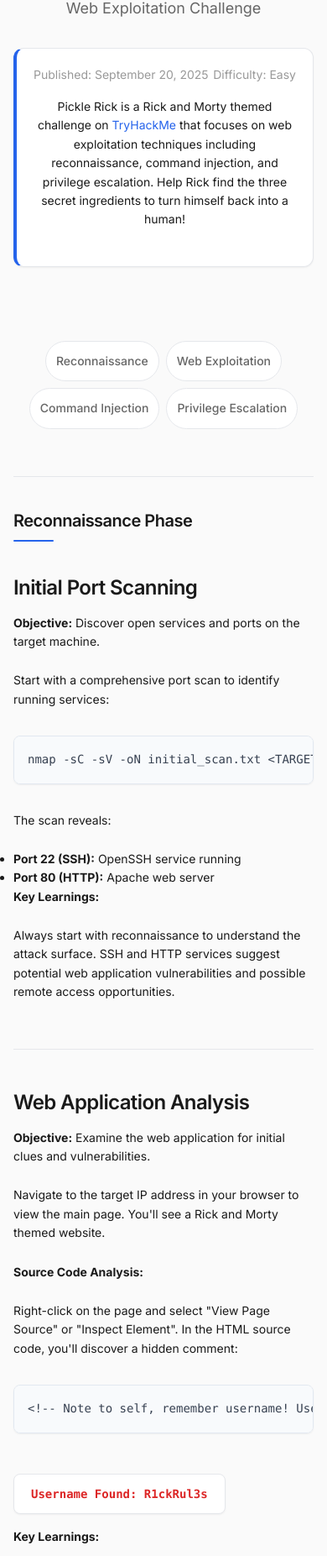
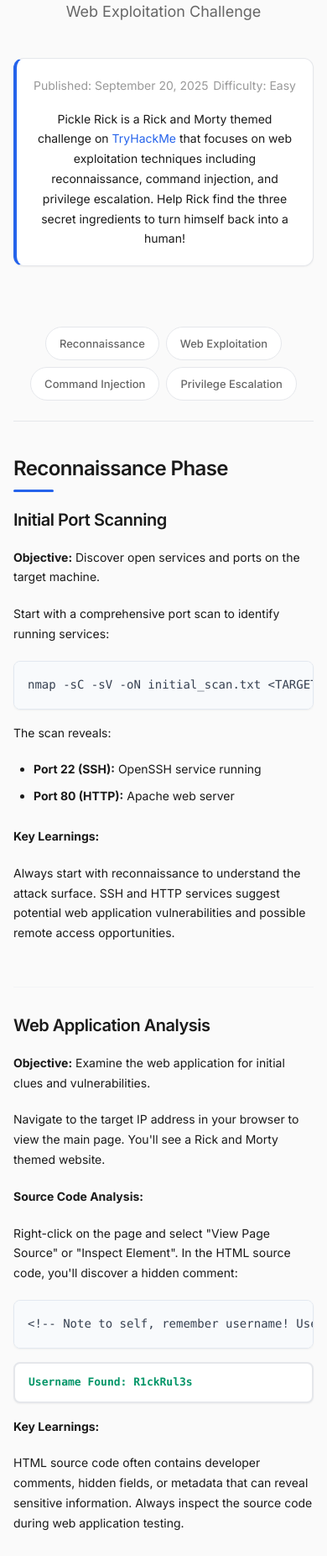
Before and after one commit to JVanDenHurk/writeups, a plain HTML site: page writeups/pickle-rick.html in a window 390 px wide. Shown: the part 147-2000 px from the top of the page at 84% size. Drawn offline with Linux system fonts and the light colour scheme.

Commit message:
Updating CSS

```diff
--- a/assets/style.css
+++ b/assets/style.css
@@ -53,7 +53,7 @@
 
 body {
   font-family: var(--body-font);
-  line-height: 1.6;
+  line-height: 1.7;
   background-color: var(--bg-color);
   color: var(--text-color);
   font-size: 16px;
@@ -64,7 +64,7 @@ body {
 
 /* Container */
 .container {
-  max-width: 768px;
+  max-width: 800px;
   margin: 0 auto;
   padding: 3rem 2rem;
 }
@@ -73,24 +73,23 @@ body {
 h1, h2, h3, h4, h5, h6 {
   font-family: var(--heading-font);
   font-weight: 600;
-  line-height: 1.25;
-  margin-bottom: 1.5rem;
+  line-height: 1.3;
   letter-spacing: -0.025em;
   color: var(--text-color);
 }
 
 h1 {
-  font-size: 2.25rem;
+  font-size: 2.5rem;
   font-weight: 700;
-  margin-bottom: 0.75rem;
+  margin-bottom: 0.5rem;
   text-align: center;
   letter-spacing: -0.05em;
 }
 
 h2 {
-  font-size: 1.875rem;
-  margin-top: 3rem;
-  margin-bottom: 1.5rem;
+  font-size: 2rem;
+  margin-top: 4rem;
+  margin-bottom: 2rem;
   position: relative;
   padding-bottom: 0.75rem;
 }
@@ -101,26 +100,29 @@ h2::after {
   bottom: 0;
   left: 0;
   width: 48px;
-  height: 2px;
+  height: 3px;
   background-color: var(--primary-color);
-  border-radius: 1px;
+  border-radius: 2px;
 }
 
 h3 {
   font-size: 1.5rem;
   margin-top: 2.5rem;
-  margin-bottom: 1rem;
+  margin-bottom: 1.25rem;
+  font-weight: 600;
 }
 
 h4 {
   font-size: 1.25rem;
   margin-top: 2rem;
-  margin-bottom: 0.75rem;
+  margin-bottom: 1rem;
+  font-weight: 600;
 }
 
 p {
-  margin-bottom: 1.5rem;
+  margin-bottom: 1.25rem;
   color: var(--text-color);
+  line-height: 1.7;
 }
 
 .subtitle {
@@ -128,26 +130,33 @@ p {
   color: var(--text-secondary);
   font-weight: 400;
   text-align: center;
-  margin-bottom: 2rem;
+  margin-bottom: 2.5rem;
+  line-height: 1.6;
 }
 
 /* Header */
 header {
   position: relative;
   text-align: center;
+  margin-bottom: 3rem;
 }
 
 /* Navigation */
 nav {
-  margin: 2rem 0 3rem 0;
+  margin: 2.5rem 0 3rem 0;
 }
 
 nav ul {
   display: flex;
   flex-wrap: wrap;
-  gap: 0.5rem;
+  gap: 0.75rem;
   list-style-type: none;
   justify-content: center;
+  padding: 0;
+}
+
+nav ul li {
+  margin: 0;
 }
 
 nav ul li a {
@@ -161,6 +170,7 @@ nav ul li a {
   border: 1px solid var(--border-color);
   background-color: var(--surface-color);
   display: inline-block;
+  white-space: nowrap;
 }
 
 nav ul li a:hover,
@@ -170,13 +180,15 @@ nav ul li a:focus {
   border-color: var(--primary-color);
   transform: translateY(-1px);
   box-shadow: var(--shadow-sm);
+  text-decoration: none;
 }
 
 .section-nav {
   list-style: none;
   display: flex;
   gap: 1rem;
-  padding: 1.5rem 0;
+  padding: 0;
+  margin: 0;
   justify-content: center;
   flex-wrap: wrap;
 }
@@ -184,7 +196,7 @@ nav ul li a:focus {
 #pre-security-nav {
   padding: 2rem 0;
   border-bottom: 1px solid var(--border-color);
-  margin-bottom: 2rem;
+  margin-bottom: 3rem;
 }
 
 /* Links */
@@ -201,11 +213,31 @@ a:focus {
 }
 
 /* Content sections */
-.what {
-  padding-top: 2rem;
+section {
+  margin-bottom: 4rem;
+}
+
+section:last-child {
+  margin-bottom: 0;
 }
 
 /* Lists */
+ul, ol {
+  margin-bottom: 1.5rem;
+  padding-left: 1.75rem;
+}
+
+ul li, ol li {
+  margin-bottom: 0.75rem;
+  line-height: 1.7;
+  color: var(--text-color);
+}
+
+ul ul, ol ol, ul ol, ol ul {
+  margin-top: 0.5rem;
+  margin-bottom: 0.5rem;
+}
+
 .bullet-list {
   margin-bottom: 2rem;
 }
@@ -214,6 +246,7 @@ a:focus {
   list-style-type: none;
   display: grid;
   gap: 1rem;
+  padding-left: 0;
 }
 
 .bullet-list li {
@@ -223,6 +256,7 @@ a:focus {
   border: 1px solid var(--border-color);
   transition: all 0.2s ease;
   box-shadow: var(--shadow-sm);
+  margin-bottom: 0;
 }
 
 .bullet-list li:hover {
@@ -241,16 +275,18 @@ code {
   font-size: 0.875em;
   border: 1px solid var(--code-border);
   font-weight: 500;
+  word-wrap: break-word;
 }
 
 pre {
   background-color: var(--code-bg);
   border-radius: var(--radius);
   padding: 1.5rem;
-  margin: 2rem 0;
+  margin: 1.5rem 0;
   overflow-x: auto;
   border: 1px solid var(--code-border);
   box-shadow: var(--shadow-sm);
+  line-height: 1.6;
 }
 
 pre code {
@@ -259,6 +295,7 @@ pre code {
   color: var(--code-color);
   border: none;
   font-size: 0.875rem;
+  word-wrap: normal;
 }
 
 /* CTF Walkthrough specific styles */
@@ -270,38 +307,62 @@ article {
   background-color: var(--surface-color);
   padding: 2rem;
   border-radius: var(--radius-lg);
-  margin-bottom: 2rem;
+  margin-bottom: 3rem;
   border: 1px solid var(--border-color);
   border-left: 4px solid var(--primary-color);
   box-shadow: var(--shadow-sm);
 }
 
+.challenge-info p {
+  margin-bottom: 0;
+  line-height: 1.7;
+}
+
+.challenge-info > div {
+  margin-bottom: 1rem;
+}
+
 .level-solution {
   margin-bottom: 3rem;
-  padding-bottom: 2rem;
-  border-bottom: 1px solid var(--border-color);
+  padding-bottom: 3rem;
+  border-bottom: 1px solid var(--border-light);
 }
 
 .level-solution:last-child {
   border-bottom: none;
+  padding-bottom: 0;
+}
+
+.level-solution h3 {
+  margin-top: 0;
+}
+
+.level-solution > p:first-of-type {
+  margin-top: 1rem;
 }
 
 .flag-container {
-  display: inline-block;
-  padding: 0.75rem 1.25rem;
+  display: block;
+  padding: 1rem 1.5rem;
   background-color: var(--surface-color);
   border-radius: var(--radius);
-  margin-top: 1rem;
+  margin: 1.5rem 0;
   font-family: var(--mono-font);
-  border: 1px solid var(--border-color);
+  border: 2px solid var(--border-color);
   box-shadow: var(--shadow-sm);
   font-size: 0.875rem;
-  margin-bottom: 1rem;
+  line-height: 1.6;
 }
 
 .flag-container strong {
-  color: var(--secondary-color);
+  color: var(--accent-color);
   font-weight: 600;
+  display: block;
+  margin-bottom: 0.25rem;
+}
+
+.flag-container strong:last-child {
+  margin-bottom: 0;
 }
 
 .back-link {
@@ -316,6 +377,7 @@ article {
 
 .back-link:hover {
   color: var(--primary-color);
+  text-decoration: none;
 }
 
 .back-link::before {
@@ -324,14 +386,30 @@ article {
   font-size: 1.125rem;
 }
 
+.backtotop {
+  display: inline-block;
+  margin-top: 2rem;
+  color: var(--primary-color);
+  font-weight: 500;
+  transition: all 0.2s ease;
+}
+
+.backtotop:hover {
+  color: var(--primary-hover);
+}
+
 /* Footer */
 footer {
-  margin-top: 4rem;
-  padding: 2rem 0;
+  margin-top: 5rem;
+  padding: 2.5rem 0 2rem 0;
   text-align: center;
   color: var(--text-muted);
   font-size: 0.875rem;
   border-top: 1px solid var(--border-color);
+}
+
+footer p {
+  margin-bottom: 0.5rem;
 }
 
 footer a {
@@ -372,12 +450,14 @@ button, .btn {
   cursor: pointer;
   transition: all 0.2s ease;
   box-shadow: var(--shadow-sm);
+  font-size: 1rem;
 }
 
 button:hover, .btn:hover {
   background-color: var(--primary-hover);
   transform: translateY(-1px);
   box-shadow: var(--shadow-md);
+  text-decoration: none;
 }
 
 button:active, .btn:active {
@@ -400,16 +480,22 @@ html {
 /* Media queries */
 @media (max-width: 768px) {
   body {
-    font-size: 0.875rem;
+    font-size: 15px;
   }
 
   h1 {
-    font-size: 1.875rem;
+    font-size: 2rem;
   }
 
   h2 {
-    font-size: 1.5rem;
-    margin-top: 2.5rem;
+    font-size: 1.625rem;
+    margin-top: 3rem;
+    margin-bottom: 1.5rem;
+  }
+
+  h3 {
+    font-size: 1.375rem;
+    margin-top: 2rem;
   }
 
   .container {
@@ -418,25 +504,65 @@ html {
 
   .challenge-info {
     padding: 1.5rem;
+    margin-bottom: 2.5rem;
+  }
+
+  nav {
+    margin: 2rem 0 2.5rem 0;
+  }
+
+  #pre-security-nav {
+    padding: 1.5rem 0;
+    margin-bottom: 2.5rem;
+  }
+
+  .level-solution {
+    margin-bottom: 2.5rem;
+    padding-bottom: 2.5rem;
+  }
+
+  pre {
+    padding: 1.25rem;
+    margin: 1.25rem 0;
+  }
+
+  .flag-container {
+    padding: 0.875rem 1.25rem;
+    margin: 1.25rem 0;
   }
 }
 
 @media (max-width: 480px) {
+  body {
+    font-size: 14px;
+  }
+
   h1 {
-    font-size: 1.5rem;
+    font-size: 1.75rem;
   }
 
   h2 {
+    font-size: 1.5rem;
+    margin-top: 2.5rem;
+    margin-bottom: 1.25rem;
+  }
+
+  h3 {
     font-size: 1.25rem;
+    margin-top: 1.75rem;
   }
 
   .container {
     padding: 1.5rem 1rem;
   }
 
+  nav ul {
+    gap: 0.5rem;
+  }
+
   nav ul li a {
-    text-align: center;
-    padding: 0.75rem;
+    padding: 0.5rem 1rem;
+    font-size: 0.8125rem;
   }
 
   .section-nav {
@@ -445,10 +571,63 @@ html {
 
   .challenge-info {
     padding: 1.25rem;
+    margin-bottom: 2rem;
   }
 
   pre {
     padding: 1rem;
-    font-size: 0.8rem;
+    font-size: 0.8125rem;
+    margin: 1rem 0;
+  }
+
+  code {
+    font-size: 0.8125em;
+    padding: 0.2rem 0.4rem;
+  }
+
+  .flag-container {
+    padding: 0.75rem 1rem;
+    font-size: 0.8125rem;
+    margin: 1rem 0;
+  }
+
+  .level-solution {
+    margin-bottom: 2rem;
+    padding-bottom: 2rem;
+  }
+
+  ul, ol {
+    padding-left: 1.5rem;
+  }
+
+  ul li, ol li {
+    margin-bottom: 0.5rem;
   }
 }
+
+/* Print styles */
+@media print {
+  body {
+    background-color: white;
+    color: black;
+  }
+
+  .container {
+    max-width: 100%;
+    padding: 0;
+  }
+
+  nav, .back-link, footer {
+    display: none;
+  }
+
+  a {
+    color: black;
+    text-decoration: underline;
+  }
+
+  pre, code {
+    border: 1px solid #ddd;
+    background-color: #f5f5f5;
+  }
+}
```
Also changed, not shown: writeups/proxmoxInstall.html (deleted, +0 -83 lines).
